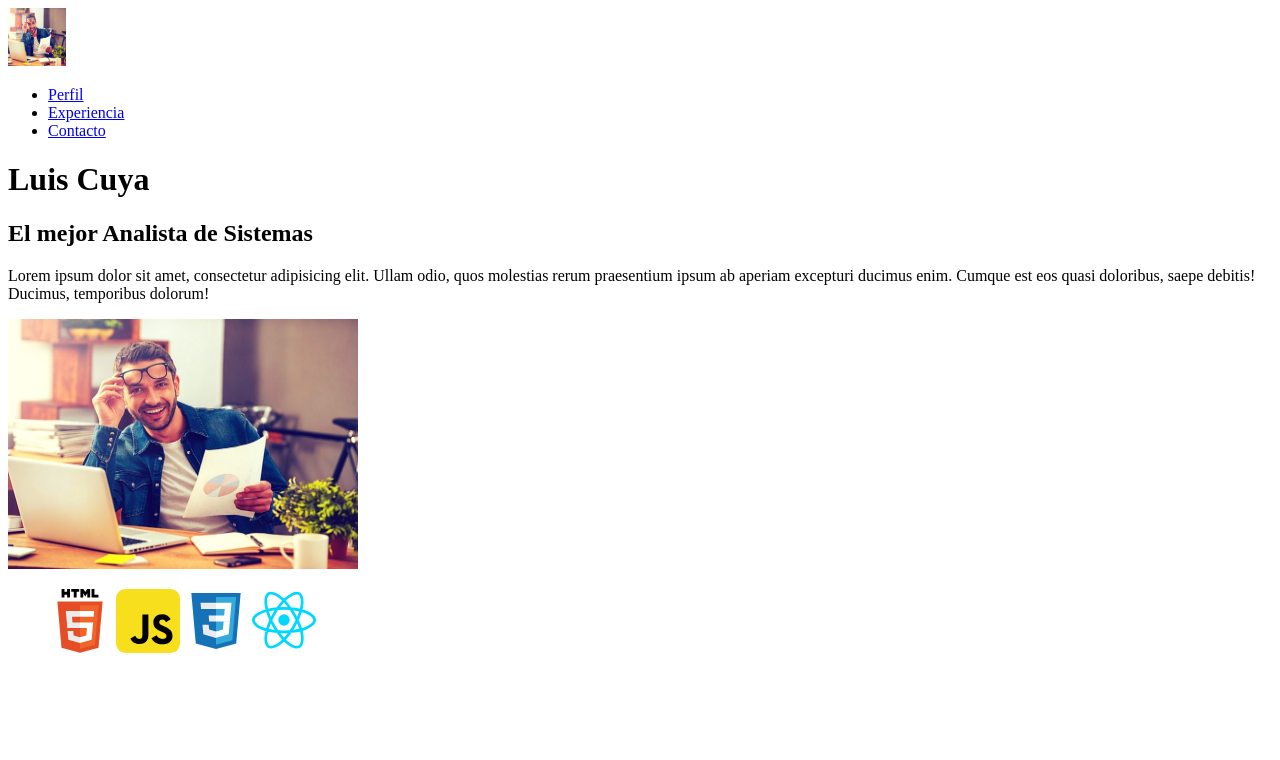
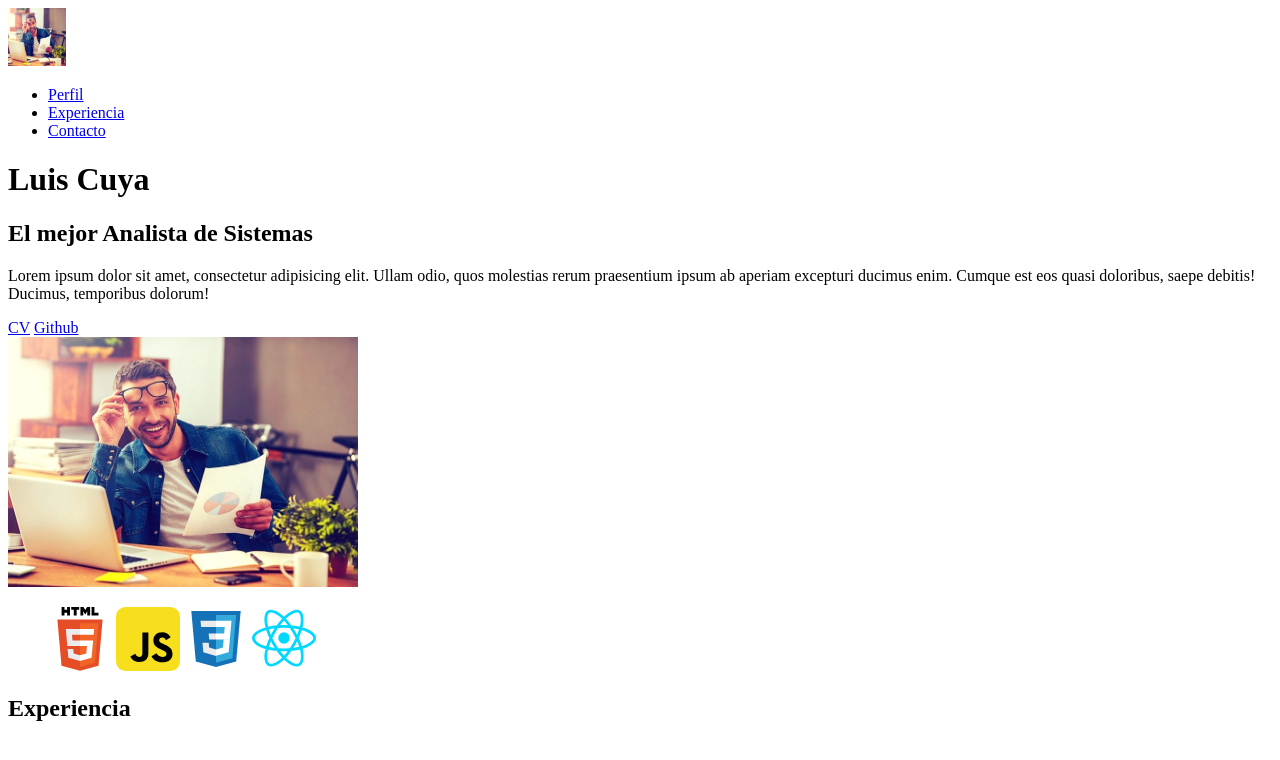
Before and after one commit to luiscuya121/fronted-tecsup-e-g11, a plain HTML site: page semana-1/index.html in a window 1280 px wide. Drawn offline with Linux system fonts and the light colour scheme.

Commit message:
experiencia

```diff
--- a/semana-1/index.html
+++ b/semana-1/index.html
@@ -39,13 +39,29 @@
     <main>
         <div>
             <h1> Luis Cuya </h1>
+            <section>
                 <h2>El mejor Analista de Sistemas</h2>
-            <p>Lorem ipsum dolor sit amet, consectetur adipisicing elit. Ullam odio, quos molestias rerum praesentium
+                <p>Lorem ipsum dolor sit amet, consectetur adipisicing elit. Ullam odio, quos molestias rerum
+                    praesentium
                     ipsum ab aperiam excepturi ducimus enim. Cumque est eos quasi doloribus, saepe debitis! Ducimus,
                     temporibus dolorum!</p>
+            </section>
         </div>
+
+        <footer>
             <div>
-           <img src="../assets/trabajando.jpg" alt="luis cuya" width="350" height="250" >
+                <a href="https://drive.google.com/file/d/1RkR42Y3-J4XiqDgGSOAvKoGW9C6OlJ0M/view">CV</a>
+
+                <a href="http://github.com/luiscuya121/fronted-tecsup-e-g11" target="_blank"
+                    rel="noopener noreferrer">Github</a>
+
+            </div>
+
+
+
+        </footer>
+        <div>
+            <img src="../assets/trabajando.jpg" alt="luis cuya" width="350" height="250">
             <figure>
                 <img src="../assets/html-5.svg" alt="html" width="64" height="64">
                 <img src="../assets/javascript.svg" alt="javascript" width="64" height="64">
@@ -54,7 +70,12 @@
 
             </figure>
         </div>
+        <section>
+            <div>
+                <h2>Experiencia</h2>
+            </div>
 
+        </section>
 
     </main>
 
```
Lines whose indentation alone changed are shown as unchanged.
